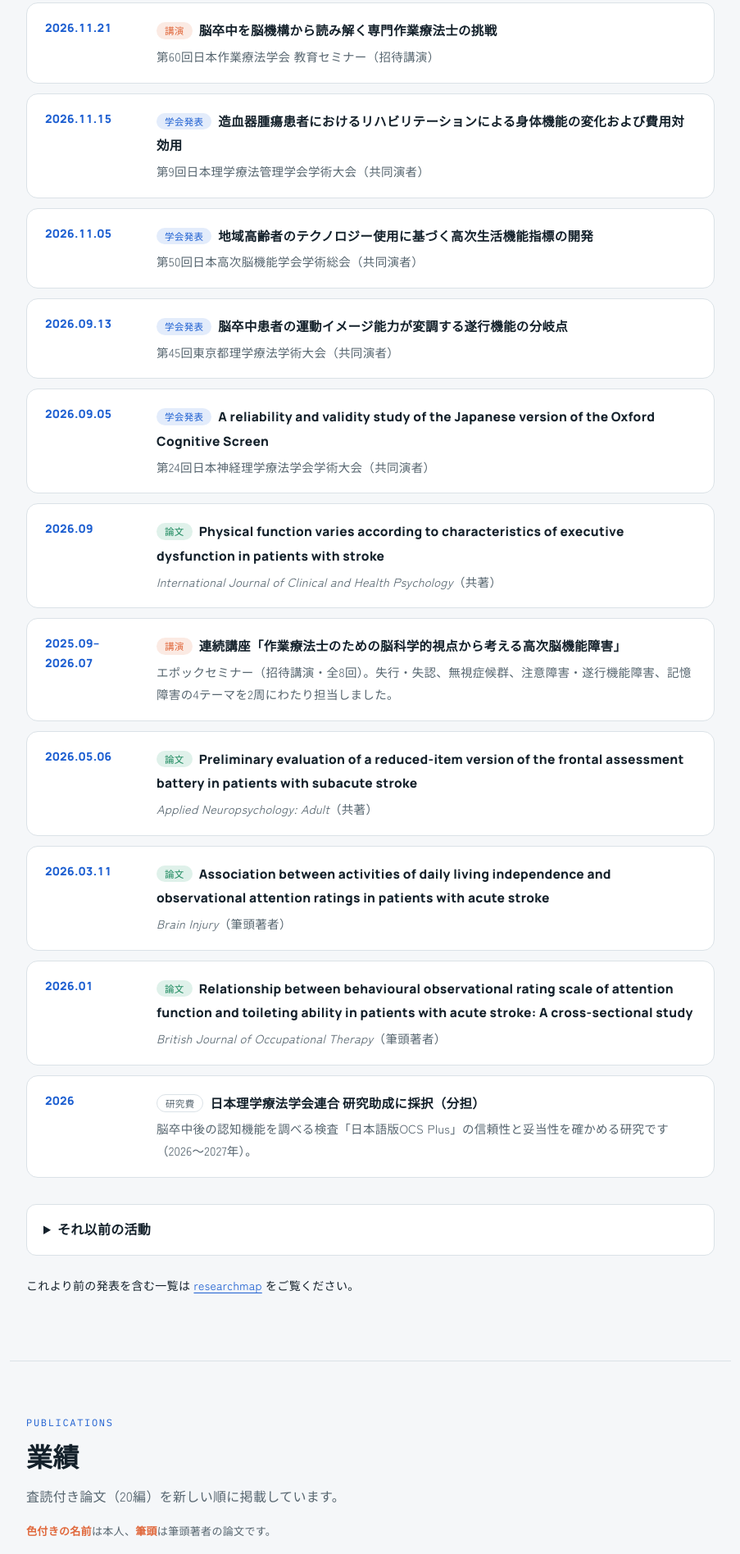
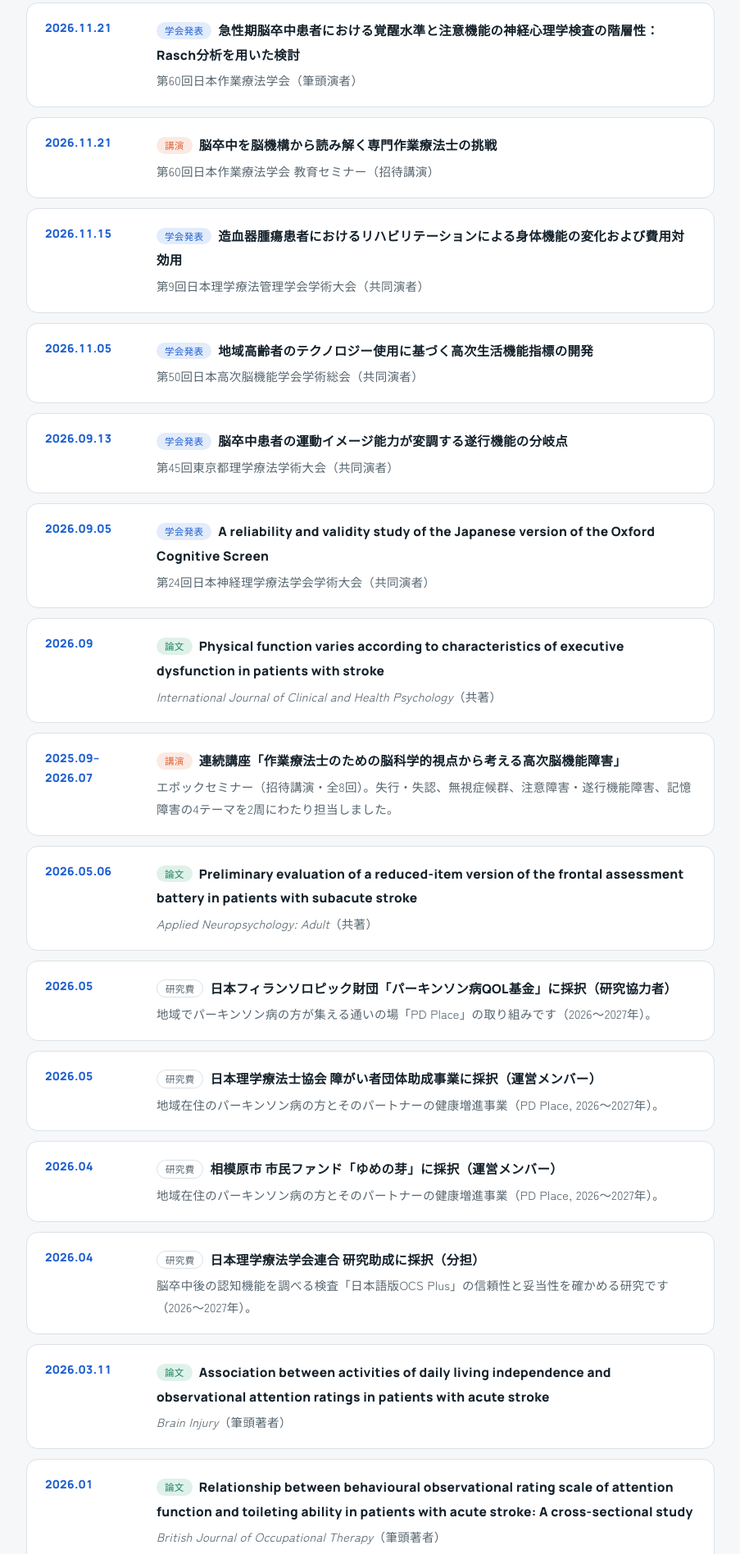
Before and after one commit to t-miyauchi-ot/t-miyauchi-ot.github.io, a plain HTML site: page index.html in a window 1280 px wide. Shown: the part 2390-4286 px from the top of the page at 82% size, without its empty margins (188-1091 px from the left). Drawn offline with Linux system fonts and the light colour scheme.

Commit message:
活動報告を更新（researchmap 2026/11/24 時点） (#2)
Claude-Session: https://claude.ai/code/session_018T7gdSWnFJB9C4pvBHXEmh

Co-authored-by: Claude <noreply@anthropic.com>

```diff
--- a/index.html
+++ b/index.html
@@ -305,6 +305,11 @@ footer{border-top:1px solid var(--line);padding-block:28px;font-size:13px;color:
     <ol class="news">
       <li>
         <time datetime="2026-11-21">2026.11.21</time>
+        <div><span class="cat"><span class="ja">学会発表</span><span class="en">Presentation</span></span><h3><span class="ja">急性期脳卒中患者における覚醒水準と注意機能の神経心理学検査の階層性：Rasch分析を用いた検討</span><span class="en">Hierarchy of arousal level and neuropsychological tests of attention in acute stroke: a Rasch analysis</span></h3>
+          <p><span class="ja">第60回日本作業療法学会（筆頭演者）</span><span class="en">60th Japanese Occupational Therapy Congress (presenter)</span></p></div>
+      </li>
+      <li>
+        <time datetime="2026-11-21">2026.11.21</time>
         <div><span class="cat talk"><span class="ja">講演</span><span class="en">Talk</span></span><h3><span class="ja">脳卒中を脳機構から読み解く専門作業療法士の挑戦</span><span class="en">Understanding stroke through brain mechanisms: the work of a specialist OT</span></h3>
           <p><span class="ja">第60回日本作業療法学会 教育セミナー（招待講演）</span><span class="en">Educational seminar, 60th Japanese Occupational Therapy Congress (invited)</span></p></div>
       </li>
@@ -344,6 +349,26 @@ footer{border-top:1px solid var(--line);padding-block:28px;font-size:13px;color:
           <p><i>Applied Neuropsychology: Adult</i>（<span class="ja">共著</span><span class="en">co-author</span>）</p></div>
       </li>
       <li>
+        <time datetime="2026-05">2026.05</time>
+        <div><span class="cat fund"><span class="ja">研究費</span><span class="en">Grant</span></span><h3><span class="ja">日本フィランソロピック財団「パーキンソン病QOL基金」に採択（研究協力者）</span><span class="en">Japan Philanthropic Foundation Parkinson’s Disease QOL Fund (research collaborator)</span></h3>
+          <p><span class="ja">地域でパーキンソン病の方が集える通いの場「PD Place」の取り組みです（2026〜2027年）。</span><span class="en">Supporting “PD Place”, a community gathering place for people with Parkinson’s disease (2026–2027).</span></p></div>
+      </li>
+      <li>
+        <time datetime="2026-05">2026.05</time>
+        <div><span class="cat fund"><span class="ja">研究費</span><span class="en">Grant</span></span><h3><span class="ja">日本理学療法士協会 障がい者団体助成事業に採択（運営メンバー）</span><span class="en">Japanese Physical Therapy Association grant for disability organizations (organizing member)</span></h3>
+          <p><span class="ja">地域在住のパーキンソン病の方とそのパートナーの健康増進事業（PD Place, 2026〜2027年）。</span><span class="en">Health promotion for people with Parkinson’s disease and their partners in the community (PD Place, 2026–2027).</span></p></div>
+      </li>
+      <li>
+        <time datetime="2026-04">2026.04</time>
+        <div><span class="cat fund"><span class="ja">研究費</span><span class="en">Grant</span></span><h3><span class="ja">相模原市 市民ファンド「ゆめの芽」に採択（運営メンバー）</span><span class="en">Sagamihara City citizen fund “Yume no Me” (organizing member)</span></h3>
+          <p><span class="ja">地域在住のパーキンソン病の方とそのパートナーの健康増進事業（PD Place, 2026〜2027年）。</span><span class="en">Health promotion for people with Parkinson’s disease and their partners in the community (PD Place, 2026–2027).</span></p></div>
+      </li>
+      <li>
+        <time datetime="2026-04">2026.04</time>
+        <div><span class="cat fund"><span class="ja">研究費</span><span class="en">Grant</span></span><h3><span class="ja">日本理学療法学会連合 研究助成に採択（分担）</span><span class="en">Japanese Society of Physical Therapy research grant (co-investigator)</span></h3>
+          <p><span class="ja">脳卒中後の認知機能を調べる検査「日本語版OCS Plus」の信頼性と妥当性を確かめる研究です（2026〜2027年）。</span><span class="en">Validating the Japanese version of the OCS Plus cognitive screen (2026–2027).</span></p></div>
+      </li>
+      <li>
         <time datetime="2026-03-11">2026.03.11</time>
         <div><span class="cat paper"><span class="ja">論文</span><span class="en">Paper</span></span><h3>Association between activities of daily living independence and observational attention ratings in patients with acute stroke</h3>
           <p><i>Brain Injury</i>（<span class="ja">筆頭著者</span><span class="en">first author</span>）</p></div>
@@ -352,11 +377,6 @@ footer{border-top:1px solid var(--line);padding-block:28px;font-size:13px;color:
         <time datetime="2026-01">2026.01</time>
         <div><span class="cat paper"><span class="ja">論文</span><span class="en">Paper</span></span><h3>Relationship between behavioural observational rating scale of attention function and toileting ability in patients with acute stroke: A cross-sectional study</h3>
           <p><i>British Journal of Occupational Therapy</i>（<span class="ja">筆頭著者</span><span class="en">first author</span>）</p></div>
-      </li>
-      <li>
-        <time datetime="2026">2026</time>
-        <div><span class="cat fund"><span class="ja">研究費</span><span class="en">Grant</span></span><h3><span class="ja">日本理学療法学会連合 研究助成に採択（分担）</span><span class="en">Japanese Society of Physical Therapy research grant (co-investigator)</span></h3>
-          <p><span class="ja">脳卒中後の認知機能を調べる検査「日本語版OCS Plus」の信頼性と妥当性を確かめる研究です（2026〜2027年）。</span><span class="en">Validating the Japanese version of the OCS Plus cognitive screen (2026–2027).</span></p></div>
       </li>
     </ol>
     <details>
@@ -403,22 +423,22 @@ footer{border-top:1px solid var(--line);padding-block:28px;font-size:13px;color:
           <p><i>Journal of Rehabilitation Medicine</i>（<span class="ja">共著</span><span class="en">co-author</span>）</p></div>
       </li>
       <li>
+        <time datetime="2025-04">2025.04</time>
+        <div><span class="cat fund"><span class="ja">研究費</span><span class="en">Grant</span></span><h3><span class="ja">科研費（若手研究）に採択（代表）</span><span class="en">JSPS KAKENHI Grant for Early-Career Scientists (PI)</span></h3>
+          <p><span class="ja">脳卒中後の注意障害を、日常の様子の観察から評価する方法を見直す研究です（2025〜2027年）。</span><span class="en">Rethinking how attention deficits after stroke are assessed through observation (2025–2027).</span></p></div>
+      </li>
+      <li>
         <time datetime="2025-03-27">2025.03.27</time>
         <div><span class="cat paper"><span class="ja">論文</span><span class="en">Paper</span></span><h3>Assessment tools for attention deficits in patients with stroke: a scoping review across components and recovery phases</h3>
           <p><i>PeerJ</i>（<span class="ja">共著</span><span class="en">co-author</span>）</p></div>
       </li>
       <li>
-        <time datetime="2025">2025</time>
-        <div><span class="cat fund"><span class="ja">研究費</span><span class="en">Grant</span></span><h3><span class="ja">科研費（若手研究）に採択（代表）</span><span class="en">JSPS KAKENHI Grant for Early-Career Scientists (PI)</span></h3>
-          <p><span class="ja">脳卒中後の注意障害を、日常の様子の観察から評価する方法を見直す研究です（2025〜2027年）。</span><span class="en">Rethinking how attention deficits after stroke are assessed through observation (2025–2027).</span></p></div>
+        <time datetime="2024-06">2024.06</time>
+        <div><span class="cat fund"><span class="ja">研究費</span><span class="en">Grant</span></span><h3><span class="ja">東京都公立大学法人 研究費に採択（分担）</span><span class="en">Tokyo Metropolitan Public University Corporation grant (co-investigator)</span></h3>
+          <p><span class="ja">ワーキングメモリー（一時的に覚えておく力）を評価するN-back課題の開発（2024〜2025年度）。</span><span class="en">Developing an N-back task to assess working memory (2024–2025).</span></p></div>
       </li>
       <li>
-        <time datetime="2024">2024</time>
-        <div><span class="cat fund"><span class="ja">研究費</span><span class="en">Grant</span></span><h3><span class="ja">東京都公立大学法人 研究費に採択（分担）</span><span class="en">Tokyo Metropolitan Public University Corporation grant (co-investigator)</span></h3>
-          <p><span class="ja">ワーキングメモリー（一時的に覚えておく力）を評価するN-back課題の開発（2024〜2025年）。</span><span class="en">Developing an N-back task to assess working memory (2024–2025).</span></p></div>
-      </li>
-      <li>
-        <time datetime="2023">2023</time>
+        <time datetime="2023-10">2023.10</time>
         <div><span class="cat fund"><span class="ja">研究費</span><span class="en">Grant</span></span><h3><span class="ja">神奈川県作業療法士会 研究助成に採択（分担）</span><span class="en">Kanagawa Association of Occupational Therapists research grant (co-investigator)</span></h3>
           <p><span class="ja">集中治療センターにおける作業療法教育に関する実態調査（2023〜2025年）。</span><span class="en">Survey of occupational therapy education in intensive care (2023–2025).</span></p></div>
       </li>
```
